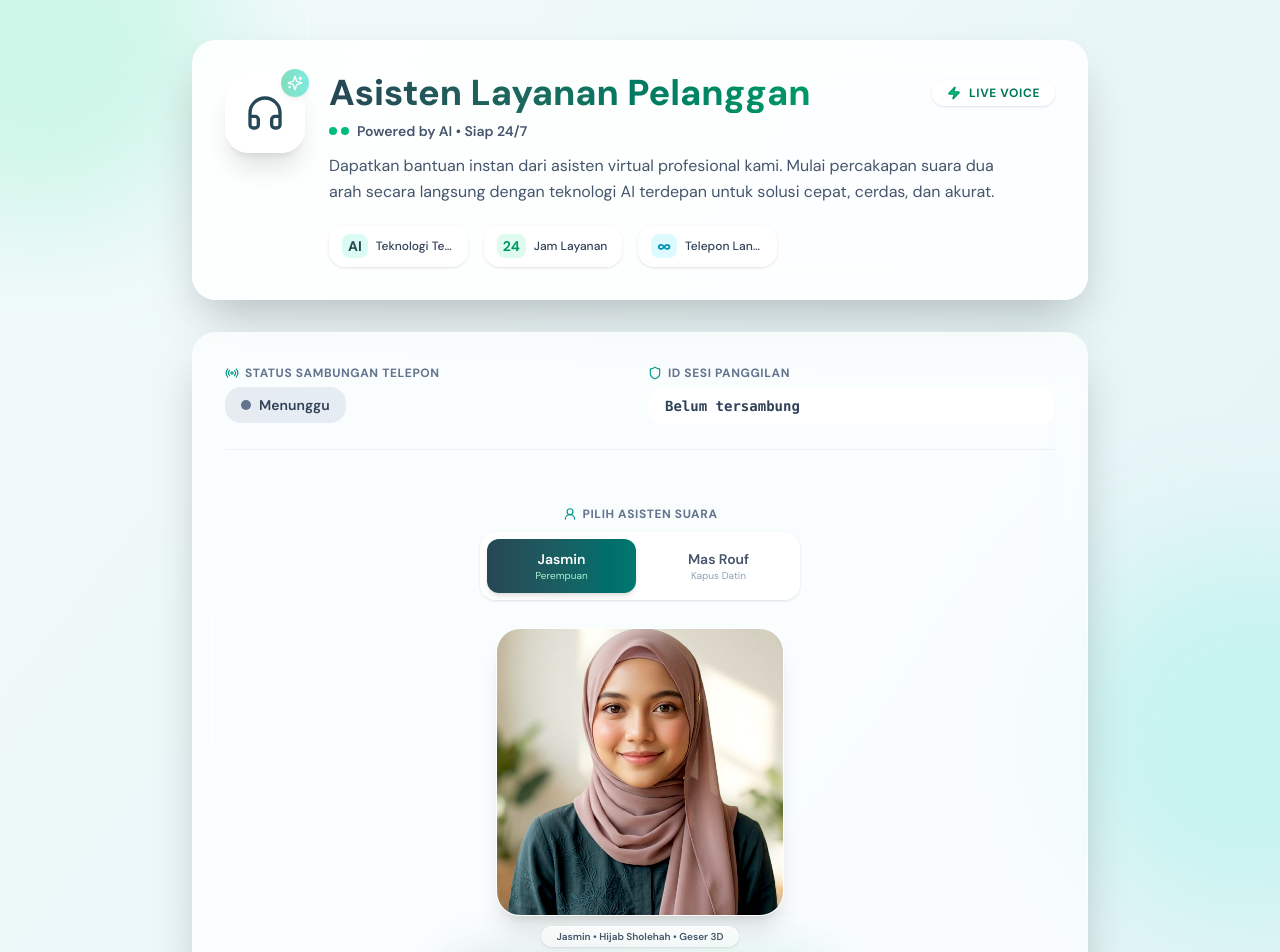
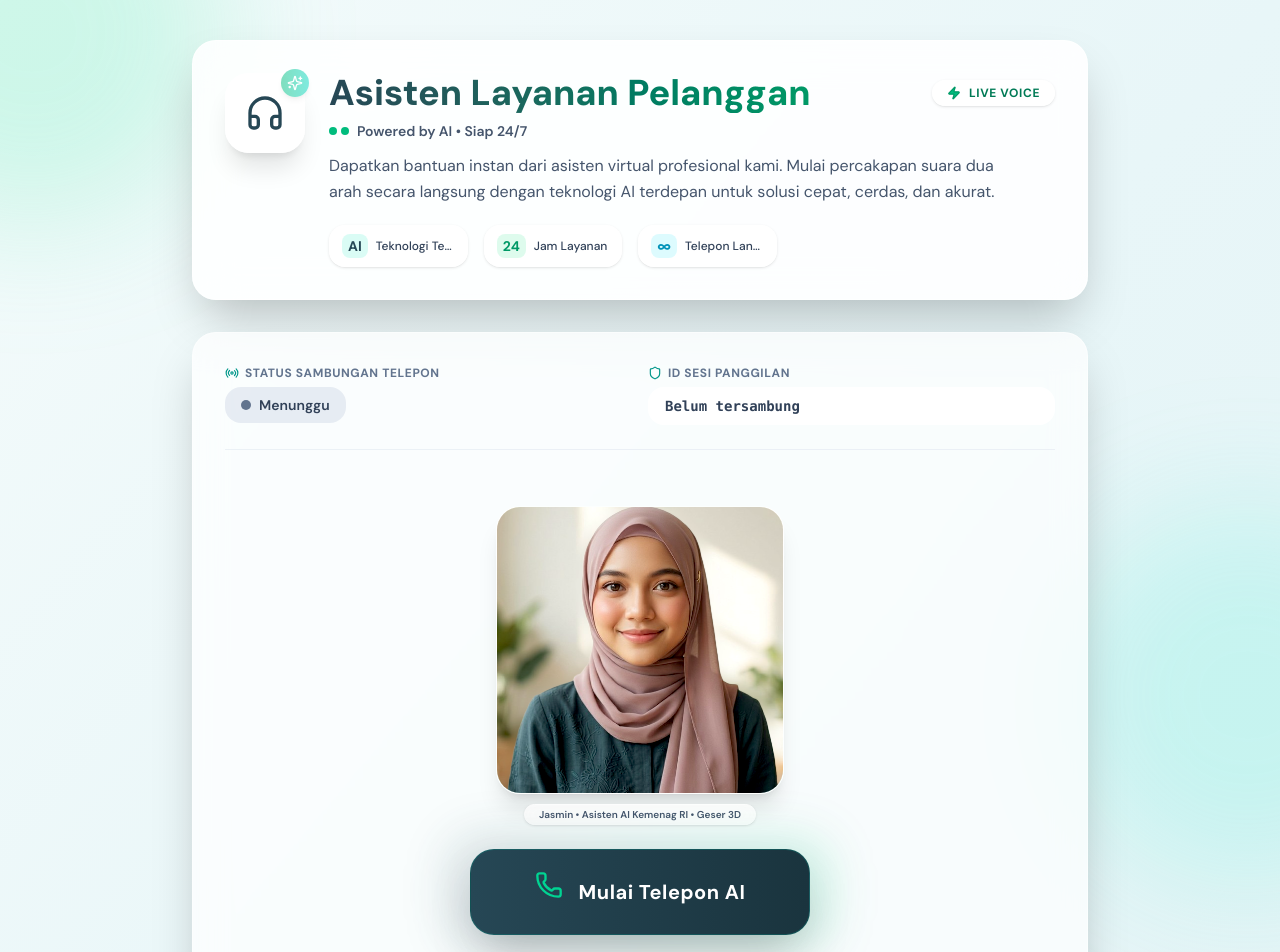
Before and after one commit to Demo-Appsz/demo-ai-sales-voice-frontend, a Svelte app: page / in a window 1280 px wide. Shown: the top 952 px of the page. Built offline with nearby package versions, Linux system fonts and the light colour scheme.

Commit message:
chore(ui): hide Mas Rouf selector and focus interface on Jasmin

```diff
--- a/src/App.svelte
+++ b/src/App.svelte
@@ -1175,37 +1175,11 @@
       {#if callStatus === 'waiting' || callStatus === 'disconnected'}
         <!-- IDLE / DISCONNECTED STATE -->
         <div class="flex flex-col items-center justify-center py-8 text-center">
-          <!-- Voice Gender Selector -->
-          <div class="mb-7 w-full max-w-xs">
-            <div class="text-xs font-bold text-slate-500 uppercase tracking-wider mb-2.5 flex items-center justify-center gap-1.5">
-              <UserRound class="w-3.5 h-3.5 text-teal-600" />
-              <span>Pilih Asisten Suara</span>
-            </div>
-            <div class="grid grid-cols-2 gap-2 p-1.5 glass-strong rounded-2xl border border-white/80 shadow-sm">
-              <button
-                type="button"
-                onclick={() => (voiceGender = 'female')}
-                class="py-2.5 px-4 rounded-xl text-sm font-semibold transition-all cursor-pointer flex flex-col items-center justify-center {voiceGender === 'female' ? 'bg-gradient-to-r from-[#264755] to-teal-700 text-white shadow-md' : 'text-slate-600 hover:bg-white/70'}"
-              >
-                <span>Jasmin</span>
-                <span class="text-[10px] font-normal {voiceGender === 'female' ? 'text-emerald-200' : 'text-slate-400'}">Perempuan</span>
-              </button>
-              <button
-                type="button"
-                onclick={() => (voiceGender = 'male')}
-                class="py-2.5 px-4 rounded-xl text-sm font-semibold transition-all cursor-pointer flex flex-col items-center justify-center {voiceGender === 'male' ? 'bg-gradient-to-r from-[#264755] to-teal-700 text-white shadow-md' : 'text-slate-600 hover:bg-white/70'}"
-              >
-                <span>Mas Rouf</span>
-                <span class="text-[10px] font-normal {voiceGender === 'male' ? 'text-emerald-200' : 'text-slate-400'}">Kapus Datin</span>
-              </button>
-            </div>
-          </div>
-
-          <!-- Interactive Photorealistic Executive Nusantara Digital Human (Head-to-Shoulders) -->
+          <!-- Interactive Photorealistic Executive Nusantara Digital Human (Jasmin Focus, Head-to-Shoulders) -->
           <div class="mb-6 flex flex-col items-center">
             <div class="relative w-64 h-64 sm:w-72 sm:h-72 rounded-3xl border border-white/90 shadow-xl overflow-hidden bg-gradient-to-b from-amber-50/70 via-slate-50 to-teal-100/60">
               <AvatarPhotoreal
-                {voiceGender}
+                voiceGender="female"
                 variant="executive_nusantara"
                 isSpeaking={false}
                 isListening={false}
@@ -1214,7 +1188,7 @@
               />
             </div>
             <div class="mt-2.5 px-3.5 py-0.5 rounded-full bg-white/85 backdrop-blur text-[10px] font-semibold text-slate-600 shadow-sm border border-white">
-              {voiceGender === 'male' ? 'Mas Rouf • ~50 Thn • Peci & Batik' : 'Jasmin • Hijab Sholehah'} • Geser 3D
+              Jasmin • Asisten AI Kemenag RI • Geser 3D
             </div>
           </div>
 
@@ -1297,7 +1271,7 @@
           <div class="flex flex-col items-center">
             <div class="relative w-64 h-64 sm:w-72 sm:h-72 rounded-3xl border border-white/90 shadow-xl overflow-hidden bg-gradient-to-b from-amber-50/70 via-slate-50 to-teal-100/60">
               <AvatarPhotoreal
-                {voiceGender}
+                voiceGender="female"
                 variant="executive_nusantara"
                 {isSpeaking}
                 {isListening}
@@ -1310,7 +1284,7 @@
               </div>
             </div>
             <div class="mt-2.5 px-3.5 py-0.5 rounded-full bg-white/85 backdrop-blur text-[10px] font-semibold text-slate-600 shadow-sm border border-white">
-              {voiceGender === 'male' ? 'Mas Rouf • Kapus Datin' : 'Jasmin'} • Geser 3D
+              Jasmin • Asisten AI Kemenag RI • Geser 3D
             </div>
           </div>
 
@@ -1336,7 +1310,7 @@
                     {formatDuration(callSeconds)}
                   </span>
                   <span class="text-[11px] font-semibold px-2.5 py-0.5 rounded-full bg-teal-100/80 text-teal-800">
-                    {voiceGender === 'male' ? 'Mas Rouf • Kapus Datin' : 'Jasmin'}
+                    Jasmin • Asisten AI Kemenag RI
                   </span>
                   <span class="text-[11px] font-medium px-2 py-0.5 rounded-full bg-slate-100 text-slate-600">
                     Auto-tutup 30 dtk diam
```
Also changed, not shown: 1 other file (tests, documents, lock files or other folders).
